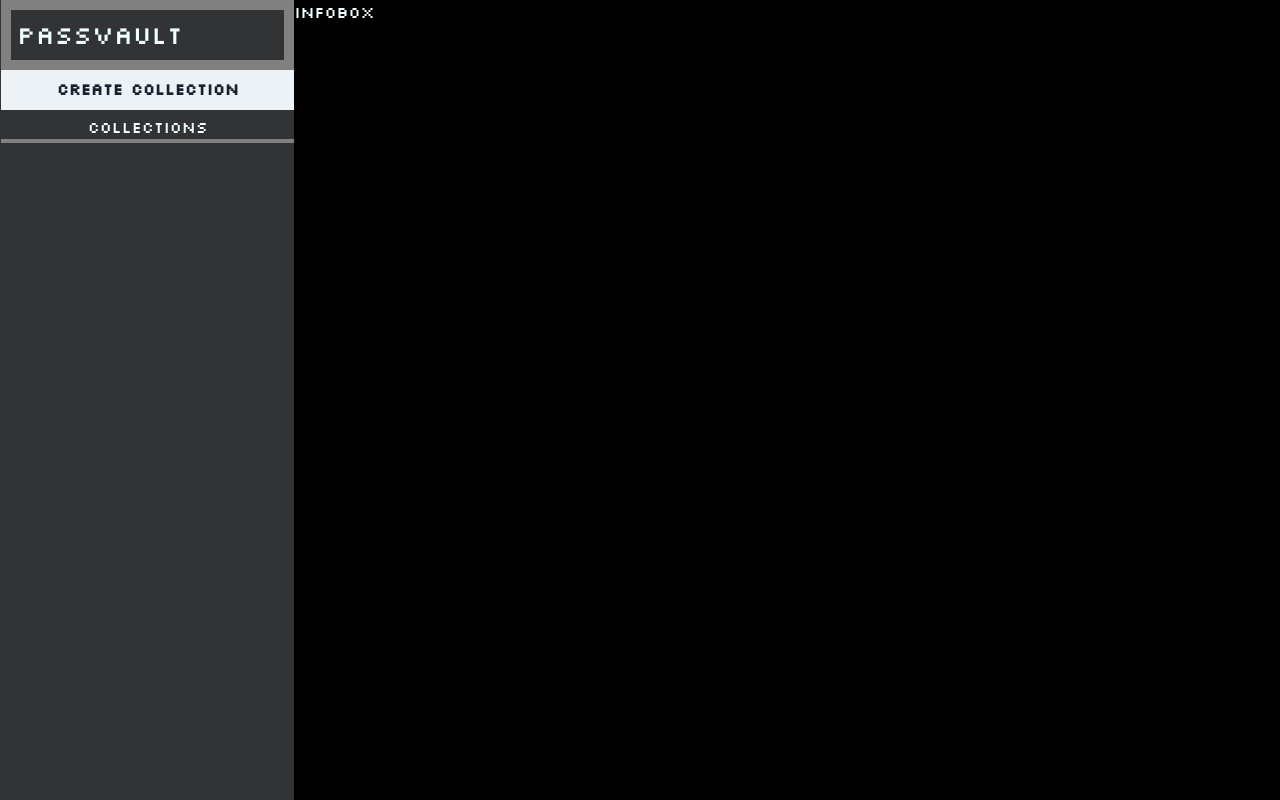
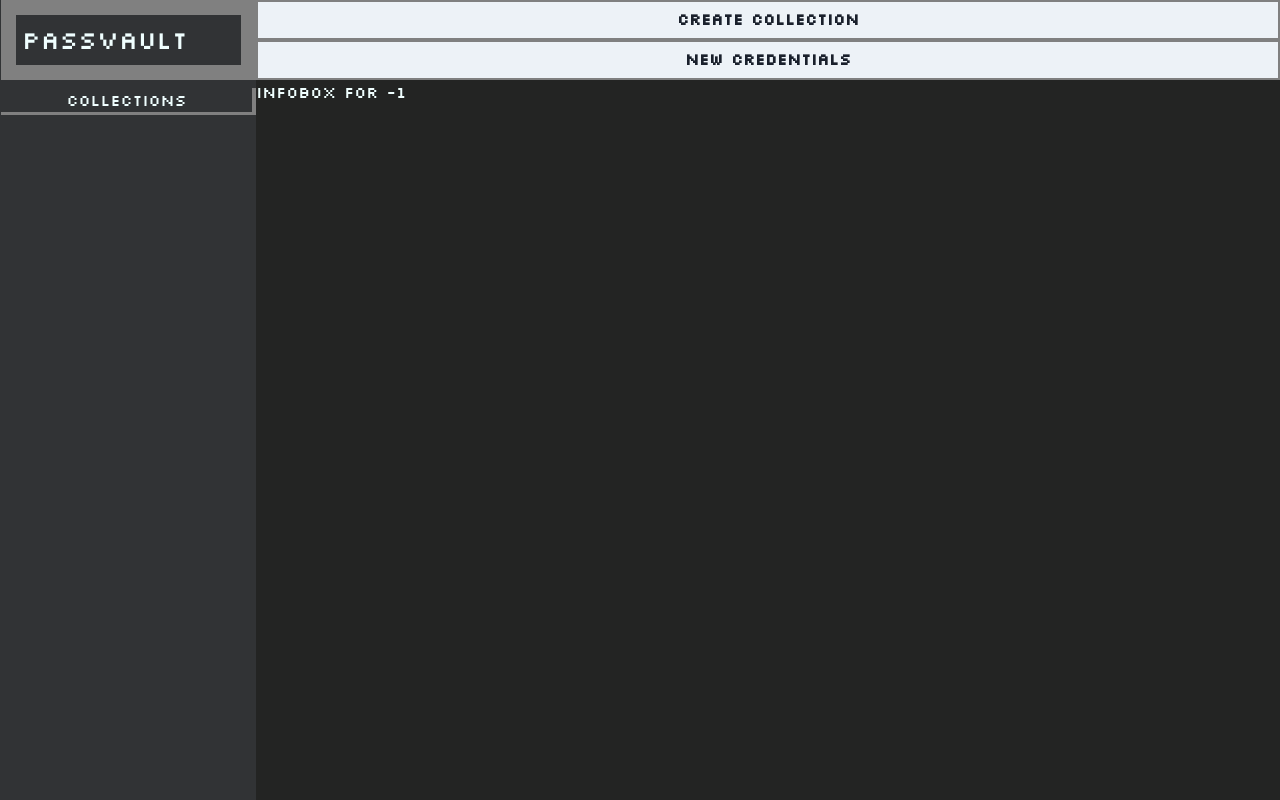
Before and after one commit to Pranav1703/passVault, a React (Vite) app: page /#/ in a window 1280 px wide. Built offline with nearby package versions, Linux system fonts and the light colour scheme.

Commit message:
layout change. add modals for create btns

```diff
--- a/src/main/ipcHandlers/collection_ipcHandlers.ts
+++ b/src/main/ipcHandlers/collection_ipcHandlers.ts
@@ -40,6 +40,7 @@ export const registerCollectionIpcHandlers = ()=>{
                 id: deleteId
             }
         })
+        console.log("deleted :",deleted)
     })
 
     ipcMain.handle("get-collections",async():Promise<collection[]>=>{
--- /dev/null
+++ b/src/renderer/src/components/CreateCollectionBtn.tsx
@@ -0,0 +1,80 @@
+import { Box,
+    Button,
+    Input,
+    Modal,
+    ModalBody,
+    ModalCloseButton,
+    ModalContent,
+    ModalFooter,
+    ModalHeader,
+    ModalOverlay,
+    useDisclosure
+} from '@chakra-ui/react'
+
+type modelProps = {
+    setNewCollectionName: React.Dispatch<React.SetStateAction<string>>
+    createNewCollection: ()=>Promise<void>
+}
+
+const CreateCollectionModal = ({setNewCollectionName,createNewCollection}:modelProps) => {
+
+  const { isOpen, onOpen, onClose } = useDisclosure()
+
+  return (
+   <Box>
+        <Button
+            w={"100%"}
+            borderRadius={0}
+            border={"2px solid grey"}
+            onClick={()=>{
+              onOpen()
+            }}
+            >
+              create Collection
+        </Button>
+        <Modal
+            isCentered
+            onClose={onClose}
+            isOpen={isOpen}
+            motionPreset='slideInBottom'
+
+          >
+            <ModalOverlay backdropFilter={"auto"} backdropBlur={"25px"}/>
+            <ModalContent
+            borderRadius={"0"}
+            bg={"grey"}
+            w={"100vw"}
+            >
+              <ModalHeader textAlign={"center"} color={"grey"} padding={0}>Enter Collection Name</ModalHeader>
+              <ModalCloseButton />
+              <ModalBody
+              display={"flex"}
+              justifyContent={"center"}
+              >
+                <Input
+                  width={310}
+                  marginRight={0}
+                  p={0}
+                  paddingLeft={"5px"}
+                  placeholder='Enter New Collection name'
+                  bg={"whitesmoke"}
+                  color={"black"}
+                  fontFamily={"Silkscreen"}
+                  border={"1px solid"}
+                  borderRadius={0}
+                  minLength={3}
+                  onChange={(event)=>setNewCollectionName(event.target.value)}
+                  maxLength={26}
+                  />
+                <Button marginRight={0} borderRadius={0} onClick={createNewCollection}>+</Button>
+              </ModalBody>
+              <ModalFooter>
+              </ModalFooter>
+            </ModalContent>
+        </Modal>
+
+   </Box>
+  )
+}
+
+export default CreateCollectionModal
--- /dev/null
+++ b/src/renderer/src/components/CreateCredentialBtn.tsx
@@ -0,0 +1,97 @@
+import { Box,
+    Button,
+    Input,
+    Modal,
+    ModalBody,
+    ModalCloseButton,
+    ModalContent,
+    ModalFooter,
+    ModalHeader,
+    ModalOverlay,
+    useDisclosure
+} from "@chakra-ui/react"
+
+
+const CreateCredentialBtn = () => {
+
+  const { isOpen, onOpen, onClose } = useDisclosure()
+
+  return (
+
+    <Box>
+        <Button
+        w={"100%"}
+        borderRadius={0}
+        onClick={()=>{
+          onOpen()
+        }}
+        border={"2px solid grey"}
+        >
+          New Credentials
+        </Button>
+        <Modal
+            isCentered
+            onClose={onClose}
+            isOpen={isOpen}
+            motionPreset='slideInBottom'
+
+          >
+            <ModalOverlay backdropFilter={"auto"} backdropBlur={"25px"}/>
+            <ModalContent
+            borderRadius={"0"}
+            bg={"grey"}
+            w={"100vw"}
+            >
+              <ModalHeader textAlign={"center"} color={"grey"} padding={0}>Enter Credentials</ModalHeader>
+              <ModalCloseButton />
+              <ModalBody
+              display={"flex"}
+              justifyContent={"center"}
+              flexDirection={"column"}
+
+              >
+                <Box
+                paddingLeft={5}
+                >
+                    <Input
+                    width={370}
+                    marginRight={0}
+                    p={0}
+                    paddingLeft={"5px"}
+                    placeholder='Username'
+                    bg={"whitesmoke"}
+                    color={"black"}
+                    fontFamily={"Silkscreen"}
+                    border={"1px solid"}
+                    borderRadius={0}
+                    minLength={3}
+                    onChange={(event)=>{}}
+                    />
+                    <Input
+                    width={370}
+                    marginRight={0}
+                    p={0}
+                    paddingLeft={"5px"}
+                    placeholder='Password'
+                    bg={"whitesmoke"}
+                    color={"black"}
+                    fontFamily={"Silkscreen"}
+                    border={"1px solid"}
+                    borderRadius={0}
+                    minLength={3}
+                    onChange={(event)=>{}}
+                    />
+                    <Button marginRight={0} borderRadius={0} onClick={()=>{}} w={370}>Save</Button>
+                </Box>
+
+              </ModalBody>
+              <ModalFooter>
+              </ModalFooter>
+            </ModalContent>
+        </Modal>
+    </Box>
+
+)
+}
+
+export default CreateCredentialBtn
--- a/src/renderer/src/components/CredBox.tsx
+++ b/src/renderer/src/components/CredBox.tsx
@@ -1,12 +1,14 @@
 import { Box } from "@chakra-ui/react"
 
+type props = {
+  id: number
+}
 
-
-const CredBox = () => {
+const CredBox = ({id}:props) => {
   return (
     <Box>
       InfoBox
-
+      for {id}
     </Box>
   )
 }
--- a/src/renderer/src/components/Home.tsx
+++ b/src/renderer/src/components/Home.tsx
@@ -8,14 +8,12 @@ const Home = () => {
   // const {isOpen,onClose} = useDisclosure()
   return (
     <Box
-    // h={563}
     h={"100vh"}
     bgColor={"black"}
     fontFamily={`"Silkscreen", sans-serif`}
     display={"flex"}
     >
         <SideBar/>
-        <CredBox/>
     </Box>
   )
 }
--- a/src/renderer/src/components/SideBar.tsx
+++ b/src/renderer/src/components/SideBar.tsx
@@ -17,6 +17,9 @@ import {
 } from '@chakra-ui/react'
 import { useEffect, useState } from 'react'
 import Collection from './Collection'
+import CredBox from './CredBox'
+import CreateCollectionModal from './CreateCollectionBtn'
+import CreateCredentialBtn from './CreateCredentialBtn'
 
 
 export type collection = {
@@ -26,10 +29,10 @@ export type collection = {
 
 const SideBar = () => {
 
-  const { isOpen, onOpen, onClose } = useDisclosure()
+  // const { isOpen, onOpen, onClose } = useDisclosure()
   const [newCollectionName,setNewCollectionName] = useState<string>("")
   const [collectionList,setCollectionList] = useState<Array<collection>>([])
-
+  const [currId,setCurrId] = useState<number>(-1)
 
   const createNewCollection = async()=>{
 
@@ -57,7 +60,12 @@ const SideBar = () => {
 
   return (
     <Box
-    w={"23%"}
+    w={"100%"}
+    bg={"#232423"}
+    display={"flex"}
+    >
+      <Box
+      w={"25%"}
       h={"full"}
       background={"#313335"}
       p={"0"}
@@ -68,67 +76,17 @@ const SideBar = () => {
         <Box
         fontSize={"25px"}
         p={"6px"}
-      border={"10px solid grey"}
+        border={"15px solid grey"}
         >
           <h1>PASSVAULT</h1>
         </Box>
         <Box
-      borderBottom={"4px solid grey"}
+        borderBottom={"3px solid grey"}
         >
-        <Button
-        w={"100%"}
-        borderRadius={0}
-        onClick={()=>{
-          onOpen()
-        }}
-        >
-          create Collection
-        </Button>
-
-        <Modal
-          isCentered
-          onClose={onClose}
-          isOpen={isOpen}
-          motionPreset='slideInBottom'
-
-        >
-          <ModalOverlay backdropFilter={"auto"} backdropBlur={"25px"}/>
-          <ModalContent
-          borderRadius={"0"}
-          bg={"grey"}
-          w={"100vw"}
-          >
-            <ModalHeader textAlign={"center"} color={"grey"} padding={0}>Enter Collection Name</ModalHeader>
-            <ModalCloseButton />
-            <ModalBody
-            display={"flex"}
-            justifyContent={"center"}
-            >
-              <Input
-                width={310}
-                marginRight={0}
-                p={0}
-                paddingLeft={"5px"}
-                placeholder='Enter New Collection name'
-                bg={"whitesmoke"}
-                color={"black"}
-                fontFamily={"Silkscreen"}
-                border={"1px solid"}
-                borderRadius={0}
-                minLength={3}
-                onChange={(event)=>setNewCollectionName(event.target.value)}
-                maxLength={26}
-                />
-              <Button marginRight={0} borderRadius={0} onClick={createNewCollection}>+</Button>
-            </ModalBody>
-            <ModalFooter>
-            </ModalFooter>
-          </ModalContent>
-        </Modal>
-
           <Text
           textAlign={"center"}
-        marginTop={"5px"}
+          marginTop={"8px"}
+          borderRight={"4px solid grey"}
           >
             Collections
           </Text>
@@ -150,7 +108,7 @@ const SideBar = () => {
               {
                 collectionList?.length>0?(
                   collectionList.map((val,index=0)=>(
-                    <Tab key={index++} _selected={{ color: 'white', bg: 'grey' }} p={1}>
+                      <Tab key={index++} _selected={{ color: 'white', bg: 'grey' }} p={1} onClick={()=>setCurrId(val.id)}>
                         <Collection key={val.id} collectionName={val.name} setList={setCollectionList} id={val.id}/>
                       </Tab>
                     )
@@ -163,6 +121,14 @@ const SideBar = () => {
           </Tabs>
         </Box>
       </Box>
+      <Box
+      w={"100%"}
+      >
+        <CreateCollectionModal setNewCollectionName={setNewCollectionName} createNewCollection={createNewCollection}/>
+        <CreateCredentialBtn />
+        <CredBox id={currId}/>
+      </Box>
+    </Box>
   )
 }
 
```
Also changed, not shown: src/renderer/src/components/navigate.tsx (deleted, +0 -21 lines), src/renderer/src/components/Collection.tsx (indentation only). Lines whose indentation alone changed are shown as unchanged.
